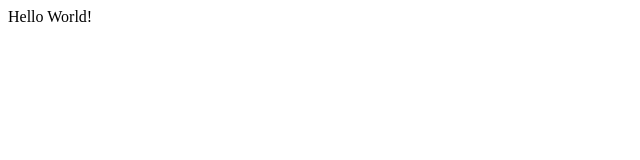
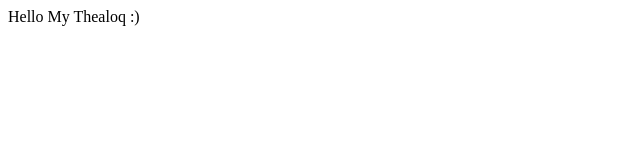
Before and after one commit to TheOurCodes/theourcodes.github.io, a plain HTML site: page index.html in a window 1280 px wide. Shown: the full height of the page, 0-640 px from the left. Drawn offline with Linux system fonts and the light colour scheme.

Commit message:
Update index.html

```diff
--- a/index.html
+++ b/index.html
@@ -1,5 +1,5 @@
 <html>
   <body>
-    Hello World!
+    Hello My Thealoq :)
   </body>
 </html>
```
